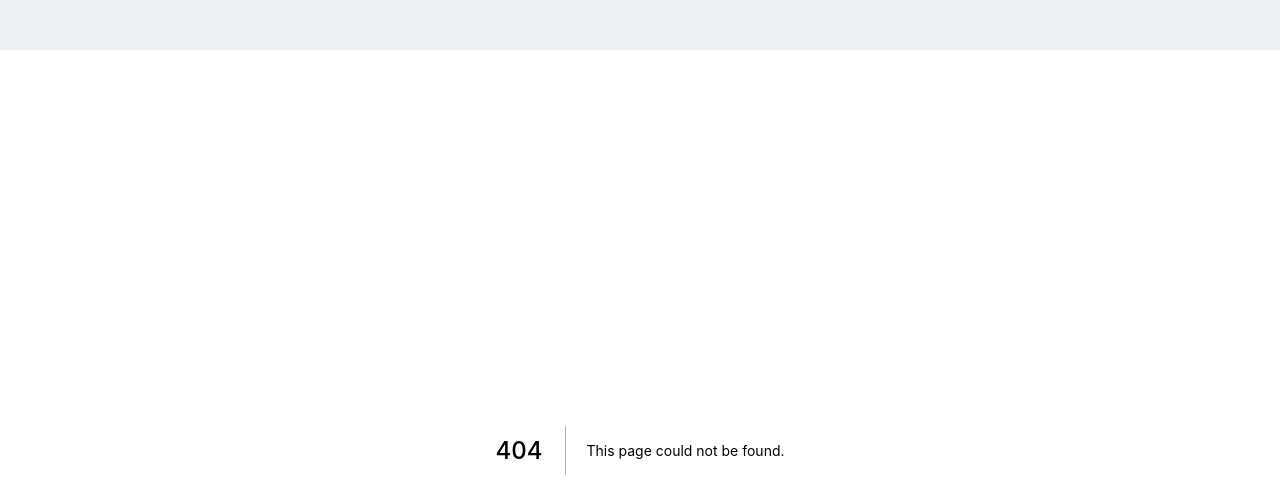
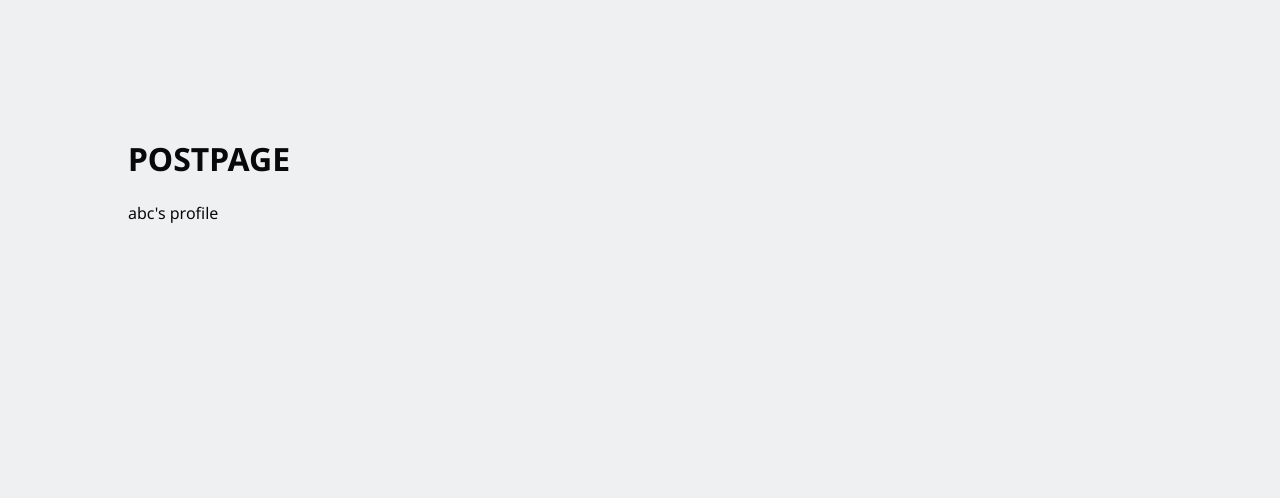
Before and after one commit to tylercodes1/WILT, a Next.js app: page /1/1 in a window 1280 px wide. Before the commit this address had no page. Shown: the top 498 px of the page. Built offline with nearby package versions, Linux system fonts and the light colour scheme.

Commit message:
Next Basic Routing

```diff
--- a/package.json
+++ b/package.json
@@ -11,9 +11,9 @@
   "dependencies": {
     "eslint-plugin-prettier": "^4.0.0",
     "firebase": "^9.0.2",
-    "next": "11.1.2",
-    "react": "17.0.2",
-    "react-dom": "17.0.2",
+    "next": "^11.1.2",
+    "react": "^17.0.2",
+    "react-dom": "^17.0.2",
     "react-firebase-hooks": "^3.0.4"
   },
   "devDependencies": {
--- /dev/null
+++ b/pages/[username]/[slug].js
@@ -0,0 +1,12 @@
+import Link from 'next/link'
+
+export default function PostPage({}) {
+  return (
+    <main>
+      <h1>POSTPAGE</h1>
+      <Link href='/abc'>
+        <a>abc's profile</a>
+      </Link>
+    </main>
+  )
+}
```
Also changed, not shown: pages/[username]/index.js (added, +7 -0 lines), pages/admin/[slug].js (added, +7 -0 lines), pages/admin/index.js (added, +7 -0 lines), pages/enter.tsx (+6 -2 lines), 1 other file (tests, documents, lock files or other folders).
